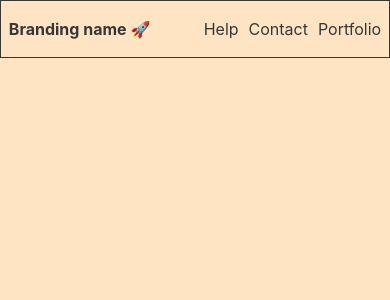
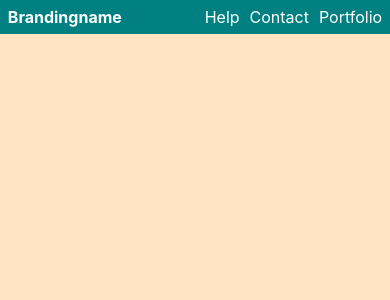
Before and after one commit to tretolin/HBD, a Vue app: page / in a window 390 px wide. Shown: the top 300 px of the page. Built offline with nearby package versions, Linux system fonts and the light colour scheme.

Commit message:
Menu flex responsive

```diff
--- a/src/assets/styles/flex-tests.scss
+++ b/src/assets/styles/flex-tests.scss
@@ -4,53 +4,3 @@
     width: 50%;
     height: 100px;
 }
-// .flex-test {
-//     display: flex;
-//     // flex-direction: column;
-//     //flex-direction: row;
-//     // flex-wrap: wrap;
-//     flex-flow: row wrap;
-//     justify-content: center;
-//     // align-items: flex-end;
-//     align-items: stretch;
-//     align-items: baseline;
-//     align-items: center;
-//     align-content: flex-center;
-//     gap: 10px 50px;
-//     flex-grow: 6;
-
-//     div {
-//         display:inline-block;
-//         padding: 4px;
-//         border:1px solid tomato;
-//         // height: 30px;
-//         &.fire {
-//             font-weight: bold;
-//             order: -1;
-//             flex-grow: -1;
-//             flex-shrink: -1;
-//             align-self: stretch;
-//         }
-//     }
-// }
-
-.top-menu {
-    border: 1px solid;
-    padding: 0px 2%;
-    display: flex;
-    flex-flow: row;
-    justify-content: space-between;
-
-    .brand-logo {
-        display: flex;
-        align-items: center;
-        font-weight: bold;
-    }
-    .menu-options {
-        list-style: none;
-        display: flex;
-        flex-direction: row;
-        gap: 10px;
-
-    }
-}
--- a/src/components/HelloWorld.vue
+++ b/src/components/HelloWorld.vue
@@ -1,20 +1,17 @@
-<script></script>
+<script>
+import TopMenu from "./TopMenu/TopMenu.vue";
+
+export default {
+    components: { TopMenu },
+};
+</script>
 
 <template>
-    <div class="top-menu">
-        <div class="brand-logo">Branding name 🚀</div>
-        <ul class="menu-options">
-            <li>Help</li>
-            <li>Contact</li>
-            <li>Portfolio</li>
-        </ul>
-    </div>
+    <TopMenu />
 </template>
 <style>
-@import url("../assets/styles/flex-tests.scss");
-
 body {
     color: rgb(55, 55, 55);
-    margin:0;
+    margin: 0;
 }
 </style>
--- /dev/null
+++ b/src/components/TopMenu/TopMenu.vue
@@ -0,0 +1,24 @@
+<script>
+
+
+</script>
+<template>
+    <div class="top-menu">
+        <div class="brand-logo">Brandingname</div>
+        <div class="menu-options">
+            <div>Help</div>
+            <div>Contact</div>
+            <div>Portfolio</div>
+        </div>
+        <div class="menu-toggle">
+            <img class="svg" src="../../assets/menu-dots.svg" alt="">
+            <!-- <svg class="svg" viewBox="0 0 24 24" fill="none" xmlns="http://www.w3.org/2000/svg">
+                <path d="M8 12H8.00901M12.0045 12H12.0135M15.991 12H16"  stroke-width="2" stroke-linecap="round" stroke-linejoin="round"/>
+                <circle cx="12" cy="12" r="10"  stroke-width="1.5"/>
+            </svg> -->
+        </div>
+    </div>
+</template>
+<style>
+@import url('./topMenu.scss');
+</style>
--- /dev/null
+++ b/src/components/TopMenu/topMenu.scss
@@ -0,0 +1,46 @@
+.top-menu {
+    // border: 1px solid;
+    background-color: teal;
+    color:white;
+    padding: 5px 2%;
+    display: flex;
+    flex-flow: row;
+    justify-content: space-between;
+    .svg { stroke: white !important }
+    .brand-logo,
+    .menu-toggle {
+        display: flex;
+        align-items: center;
+    }
+    .brand-logo {
+        font-weight: bold;
+    }
+    .menu-options {
+        list-style: none;
+        display: flex;
+        flex-direction: row;
+        gap: 10px;
+    }
+    .menu-toggle {
+        img {
+            width: 100%;
+            max-height: 28px;
+        }
+    }
+
+    /* Media quieries */
+    @media (min-width: 350px) {
+        .top-menu {
+            padding: 0;
+        }
+        .menu-toggle {
+            display: none;
+        }
+    }
+
+    @media (max-width: 350px) {
+        .menu-options {
+            display: none;
+        }
+    }
+}
```
Also changed, not shown: src/assets/menu-dots.svg (added).
